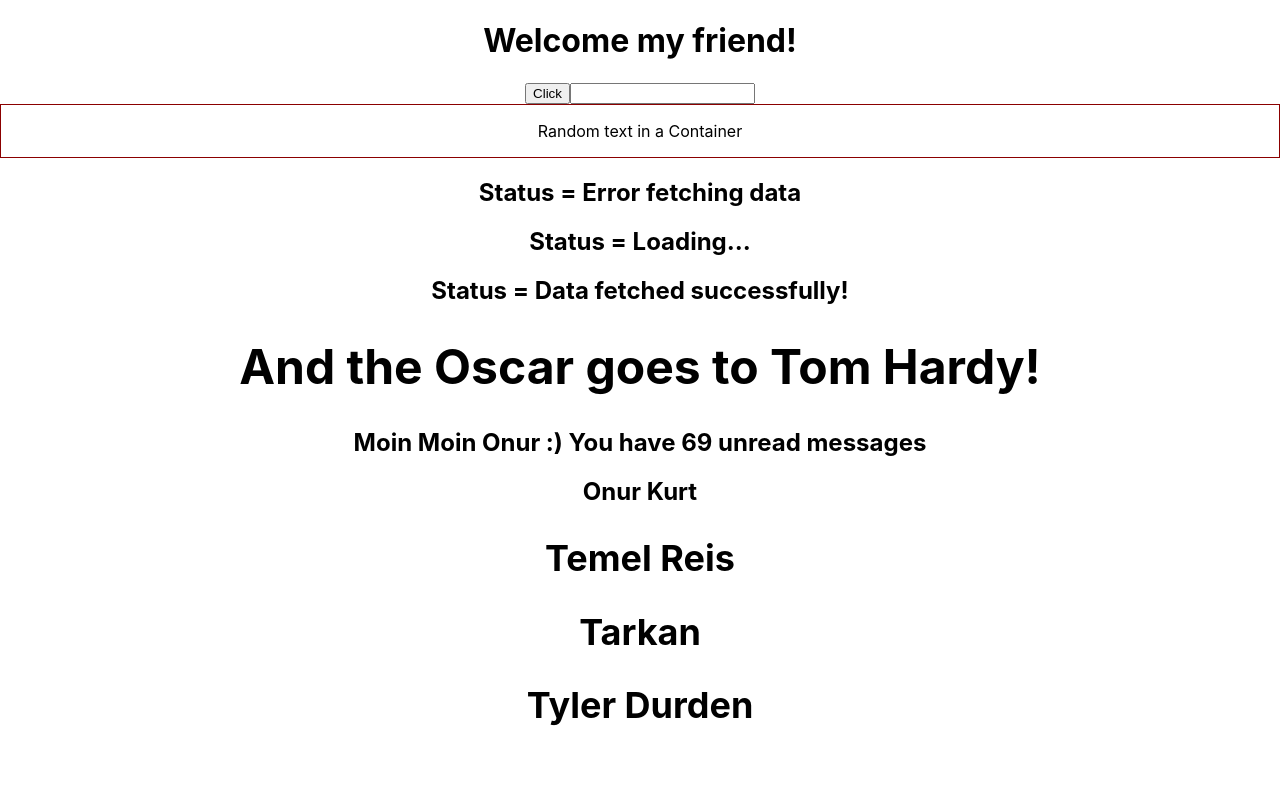
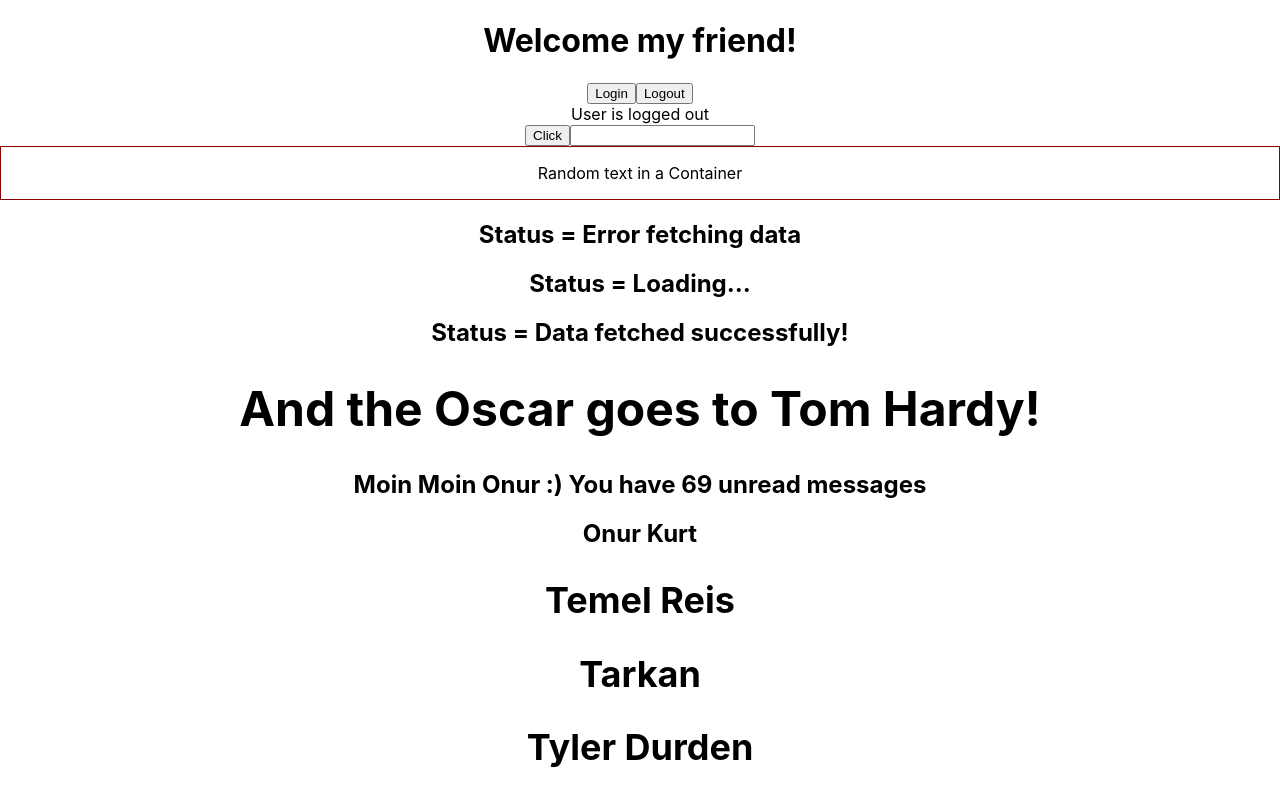
Before and after one commit to On-Fi/My-TypeScript-learning-journey, a React (Create React App) app in the folder my-app/: page / in a window 1280 px wide. Built offline with nearby package versions, Linux system fonts and the light colour scheme.

Commit message:
add UseState

```diff
--- a/my-app/src/App.tsx
+++ b/my-app/src/App.tsx
@@ -8,6 +8,7 @@
 import { Button } from './components/Button';
 import { Input } from './components/Input';
 import { Container } from './components/Container';
+import { LoggedIn } from './components/LoggedIn';
 
 function App() {
   const personName = {
@@ -24,6 +25,7 @@
   return (
     <div className="App">
       <Heading>Welcome my friend! </Heading>
+      <LoggedIn />
       <Button handleClick={(event, id) => console.log('Button clicked!', event, id)} />
       <Input value='' handleChange={event => console.log(event)} />
       <Container styles={{ border: '1px solid darkred', padding: '1rem' }} />
--- /dev/null
+++ b/my-app/src/components/LoggedIn.tsx
@@ -0,0 +1,19 @@
+import { useState } from "react"
+
+export const LoggedIn = () => {
+ const [isLoggedIn, setIsLoggedIn] = useState(false)
+
+    const handleLogin = () => {
+    setIsLoggedIn(true)
+}
+    const handleLogout = () => {
+    setIsLoggedIn(false)
+    }
+    return (
+        <div>
+            <button onClick={handleLogin}>Login</button>
+            <button onClick={handleLogout}>Logout</button>
+            <div>User is {isLoggedIn ? 'logged in' : 'logged out'} </div>
+        </div>
+    )
+    }
```
